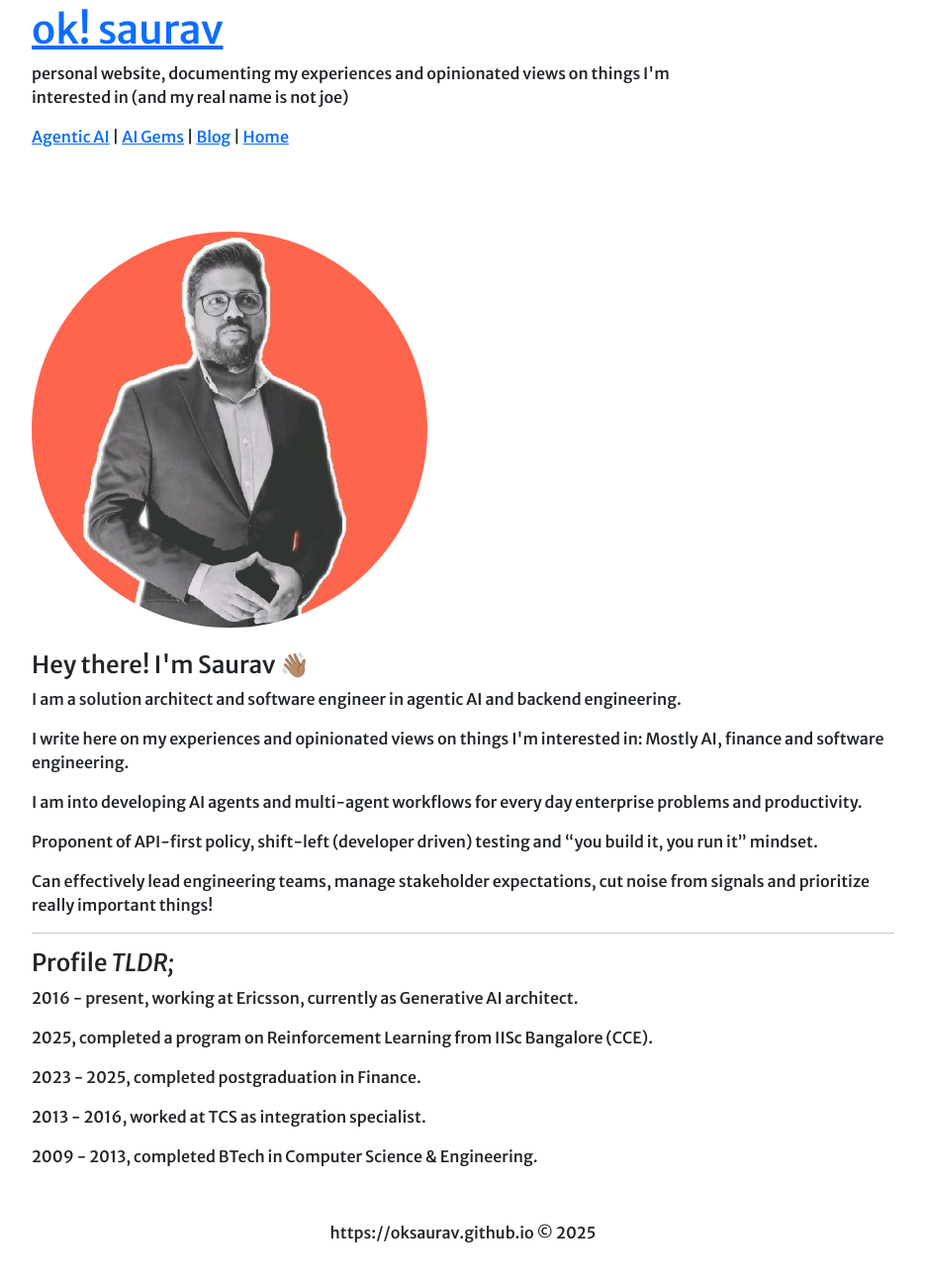
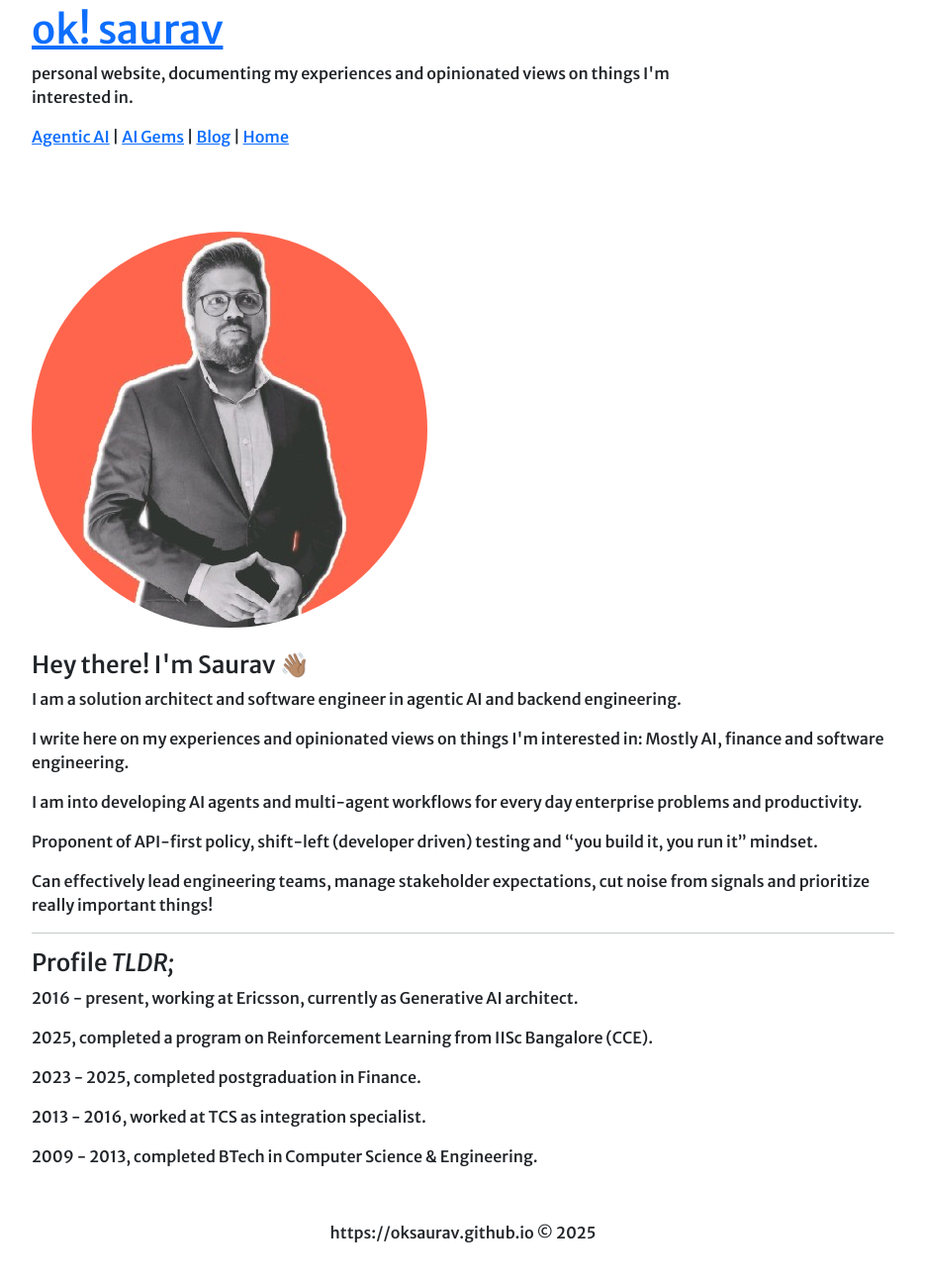
Before and after one commit to coffeeml/coffeeml.github.io, a Jekyll site: the page built from index.markdown, in a window 1280 px wide. Shown: the whole page at 99% size, without its empty margins (172-1107 px from the left). Built offline with Jekyll 4.4.1, drawn with Linux system fonts in a browser that asks for light colours; nearby versions of some CDN libraries.

Commit message:
Update _config.yml

```diff
--- a/_config.yml
+++ b/_config.yml
@@ -1,7 +1,7 @@
 # Site settings
 title: ok! saurav
 email:
-description: personal website, documenting my experiences and opinionated views on things I'm interested in (and my real name is not joe)
+description: personal website, documenting my experiences and opinionated views on things I'm interested in.
 baseurl: ""
 url: "https://oksaurav.github.io"
 linkedin_username:
```
